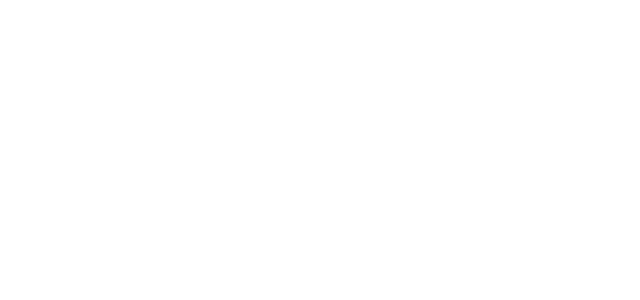
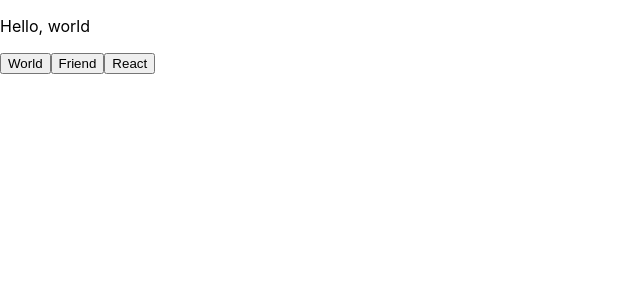
Before and after one commit to thinkful-ei-emu/state-drills-chris-woodelin, a React (Create React App) app: page / in a window 1280 px wide. Shown: the top 300 px of the page, without its empty margins (0-640 px from the left). Built offline with nearby package versions, Linux system fonts and the light colour scheme.

Commit message:
started the HelloWorld component

```diff
--- a/src/index.js
+++ b/src/index.js
@@ -2,5 +2,6 @@
 import ReactDOM from 'react-dom';
 import App from './App';
 import './index.css';
+import HelloWorld from './state-drills/HelloWorld'
 
-ReactDOM.render(<App />, document.getElementById('root'));
+ReactDOM.render(<HelloWorld />, document.getElementById('root'));
--- /dev/null
+++ b/src/state-drills/HelloWorld.js
@@ -0,0 +1,20 @@
+import React from 'react';
+
+class HelloWorld extends React.Component {
+    state = {
+        who: 'world'
+    }
+
+    render() {
+        return (
+            <div classs="helloWorld">
+                <p>Hello, {this.state.who}</p>
+                <button>World</button>
+                <button>Friend</button>
+                <button>React</button>
+            </div>
+        )
+    }
+}
+
+export default HelloWorld;
```
